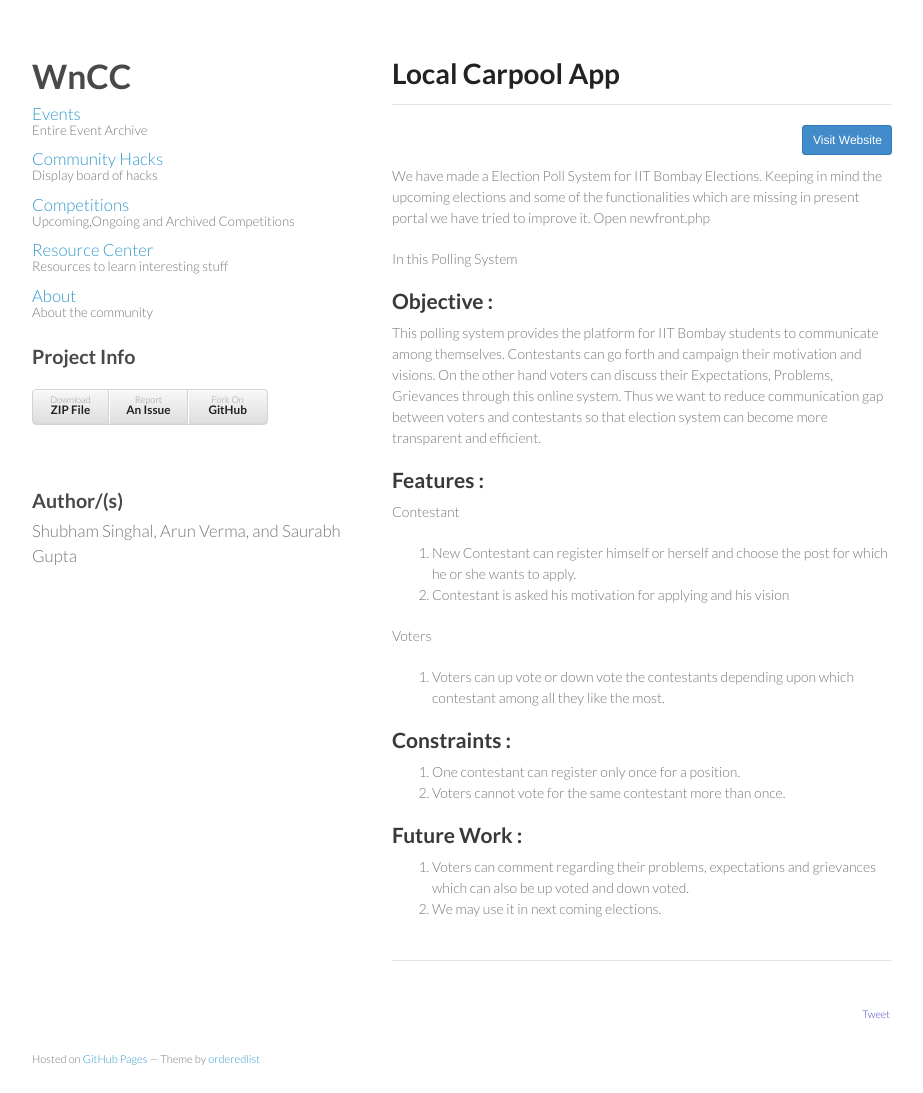
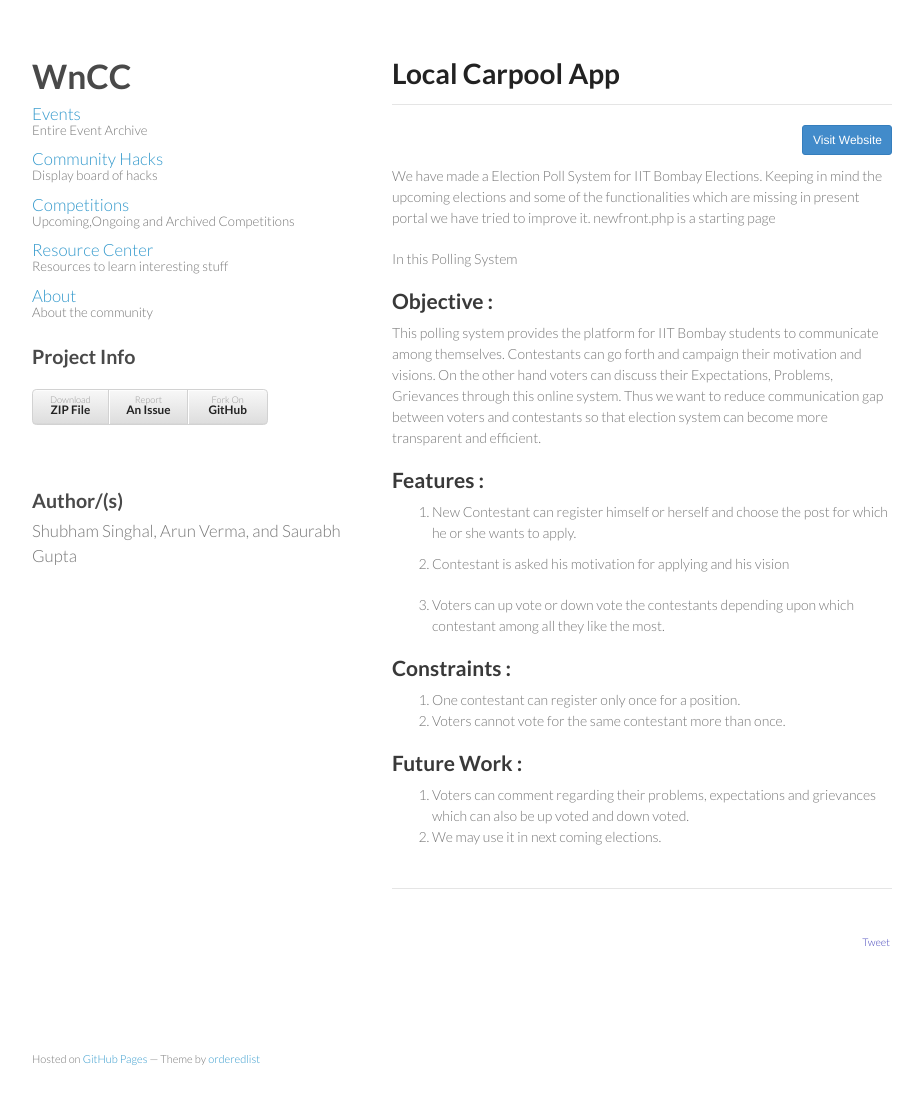
Before and after one commit to wncc/wncc.github.io, a Jekyll site: the page built from hacks/_posts/2014-2-2-election-polling.markdown, in a window 1280 px wide and 1093 px high. Shown: the whole window, without its empty margins (178-1101 px from the left). Built offline with Jekyll 4.4.1, drawn with Linux system fonts in a browser that asks for light colours; nearby versions of some CDN libraries; Markdown is read by kramdown in place of the engine named in the settings; comment, search, counter and statistics services are not loaded.

Commit message:
Election_Polling_IITB

```diff
--- a/hacks/_posts/2014-2-2-election-polling.markdown
+++ b/hacks/_posts/2014-2-2-election-polling.markdown
@@ -9,8 +9,8 @@ author: [Shubham Singhal, Arun Verma, Saurabh Gupta]
 hack_url: https://github.com/shubham07iiit/electionportal
 ---
 
-We have made a Election Poll System for IIT Bombay Elections. Keeping in mind the upcoming elections and some of the functionalities which are missing in present portal we have tried to improve it.
-Open newfront.php
+We have made a Election Poll System for IIT Bombay Elections. Keeping in mind the upcoming elections and some of the functionalities which are missing in present portal we have tried to improve it. newfront.php is a starting page
+
 
 In this Polling System
 
@@ -22,11 +22,9 @@ This polling system provides the platform for IIT Bombay students to communicate
 Features :
 ---------
 
-Contestant
 1. New Contestant can register himself or herself and choose the post for which he or she wants to apply.
 2. Contestant is asked his motivation for applying and his vision
 
-Voters
 1. Voters can up vote or down vote the contestants depending upon which contestant among all they like the most.
 
 
```
